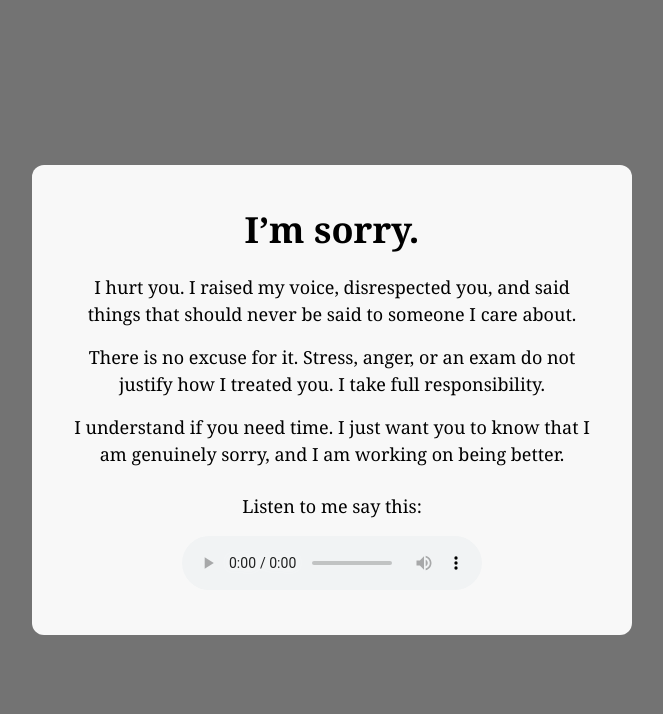
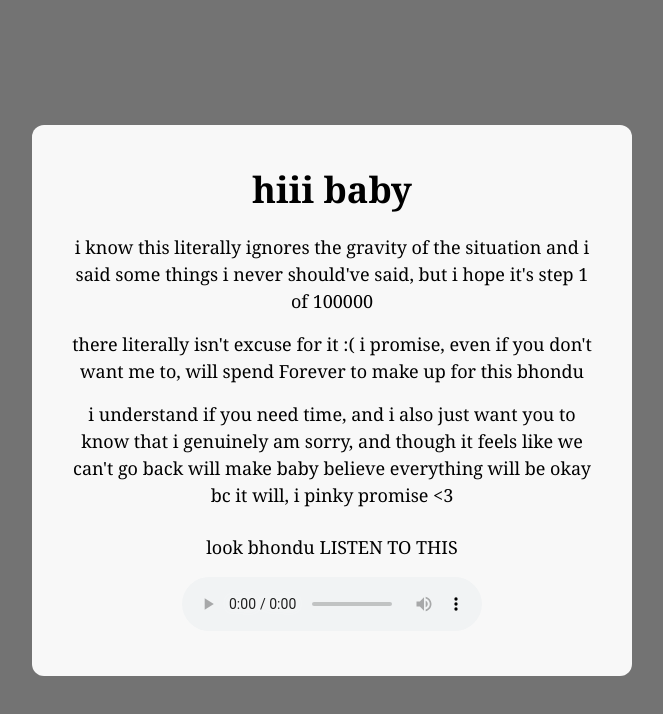
Before and after one commit to aditanshu05/bhondu, a plain HTML site: page index.html in a window 1280 px wide. Shown: the whole page, without its empty margins (308-971 px from the left). Drawn offline with Linux system fonts and the light colour scheme.

Commit message:
Update index.html

```diff
--- a/index.html
+++ b/index.html
@@ -9,25 +9,25 @@
 
 <div class="overlay">
     <div class="card">
-        <h1>I’m sorry.</h1>
+        <h1>hiii baby</h1>
 
         <p>
-            I hurt you. I raised my voice, disrespected you, and said things
-            that should never be said to someone I care about.
+            i know this literally ignores the gravity of the situation and i said some things i never should've said, but i hope it's step 1 of 100000
         </p>
 
         <p>
-            There is no excuse for it. Stress, anger, or an exam do not justify
-            how I treated you. I take full responsibility.
+            there literally isn't excuse for it :(
+            i promise, even if you don't want me to, will spend Forever to make up for this bhondu
         </p>
 
         <p>
-            I understand if you need time. I just want you to know that I am
-            genuinely sorry, and I am working on being better.
+            i understand if you need time, and i also just want you to know that i
+            genuinely am sorry, and though it feels like we can't go back
+            will make baby believe everything will be okay bc it will, i pinky promise <3
         </p>
 
         <div class="audio-section">
-            <p>Listen to me say this:</p>
+            <p>look bhondu LISTEN TO THIS</p>
             <audio controls>
                 <source src="apology.mp3" type="audio/mpeg">
                 Your browser does not support the audio element.
```
